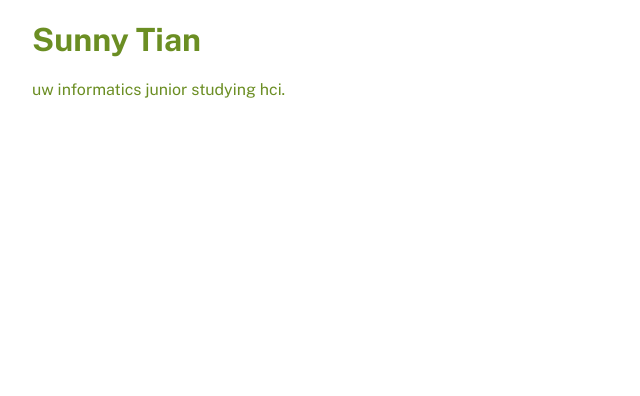
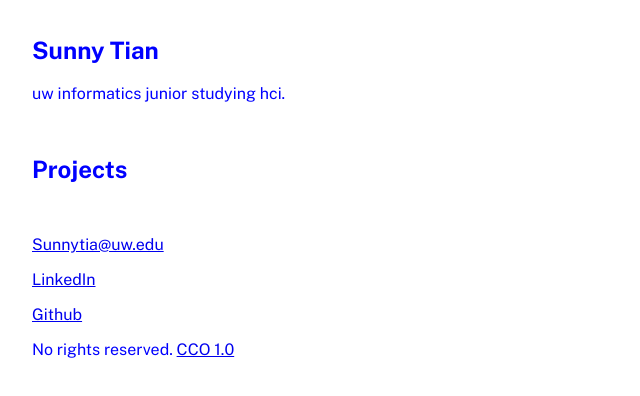
Before and after one commit to sunnyxtian/website, a React (Create React App) app in the folder portfolio/: page / in a window 1280 px wide. Shown: the top 396 px of the page, without its empty margins (0-640 px from the left). Built offline with nearby package versions, Linux system fonts and the light colour scheme.

Commit message:
Added content - Projects section - Footer section - adjust typography and spacing

```diff
--- a/portfolio/src/App.css
+++ b/portfolio/src/App.css
@@ -2,5 +2,10 @@ body {
   margin: auto;
   width: 95%;
 
-  color: olivedrab;
+  /* color: olivedrab; */
+  color: blue;
 }
+
+section {
+  padding-top: 1rem;
+}
--- a/portfolio/src/App.js
+++ b/portfolio/src/App.js
@@ -1,10 +1,14 @@
 import './App.css';
 import Intro from './components/Intro';
+import Projects from './components/Projects';
+import Footer from './components/Footer';
 
 function App () {
   return (
     <div>
       <Intro />
+      <Projects />
+      <Footer />
     </div>
   )
 }
--- /dev/null
+++ b/portfolio/src/components/Footer.js
@@ -0,0 +1,23 @@
+function Footer () {
+  return(
+    <section>
+      <div>
+        <p><a href="mailto:sunnytia@uw.edu">Sunnytia@uw.edu</a></p>
+      </div>
+      <div>
+        <p><a href="https://www.linkedin.com/in/sunnyxtian/" target="_blank">LinkedIn</a></p>
+      </div>
+      <div>
+        <p><a href="https://www.github.com/sunnyxtian/" target="_blank">Github</a></p>
+      </div>
+      <div>
+        <p>
+          No rights reserved. <a href="https://creativecommons.org/publicdomain/zero/1.0/"
+          target="_blank">CCO 1.0</a>
+        </p>
+      </div>
+    </section>
+  )
+}
+
+export default Footer;
--- a/portfolio/src/components/Intro.js
+++ b/portfolio/src/components/Intro.js
@@ -1,9 +1,9 @@
 function Intro() {
   return (
-    <div>
+    <section>
       <h1>Sunny Tian</h1>
       <p>uw informatics junior studying hci.</p>
-    </div>
+    </section>
   )
 }
 
--- /dev/null
+++ b/portfolio/src/components/Projects.js
@@ -0,0 +1,9 @@
+function Projects() {
+  return(
+    <section>
+      <h2>Projects</h2>
+    </section>
+  )
+}
+
+export default Projects;
```
